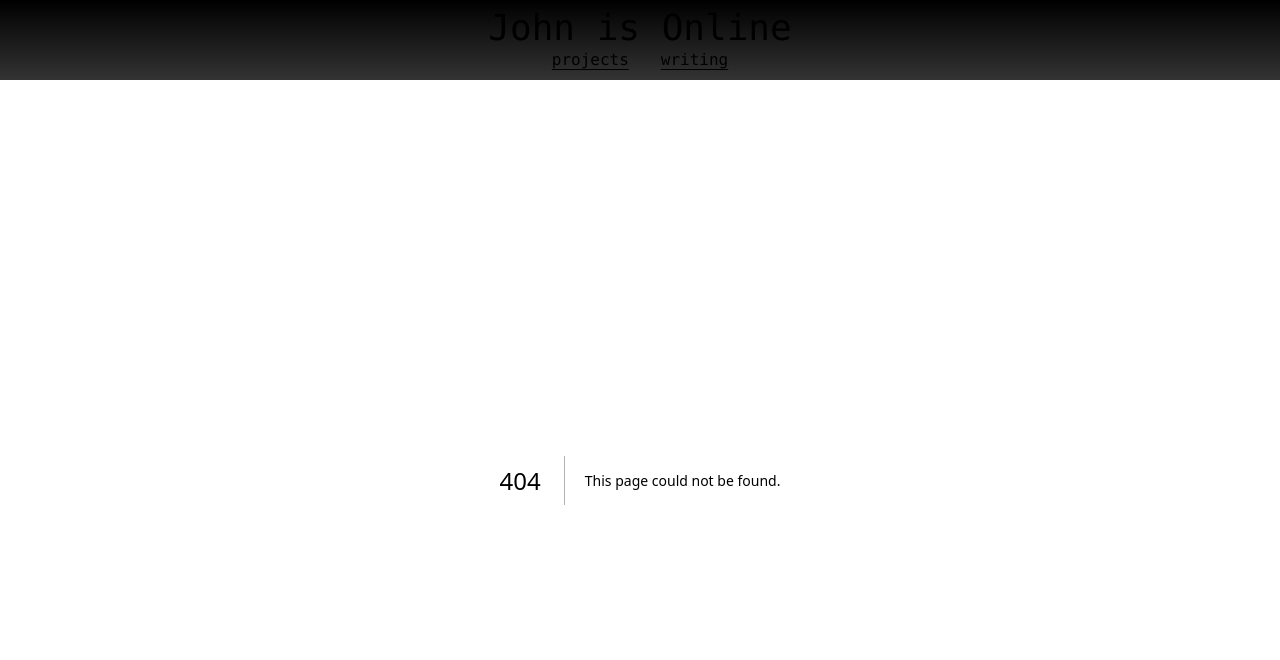
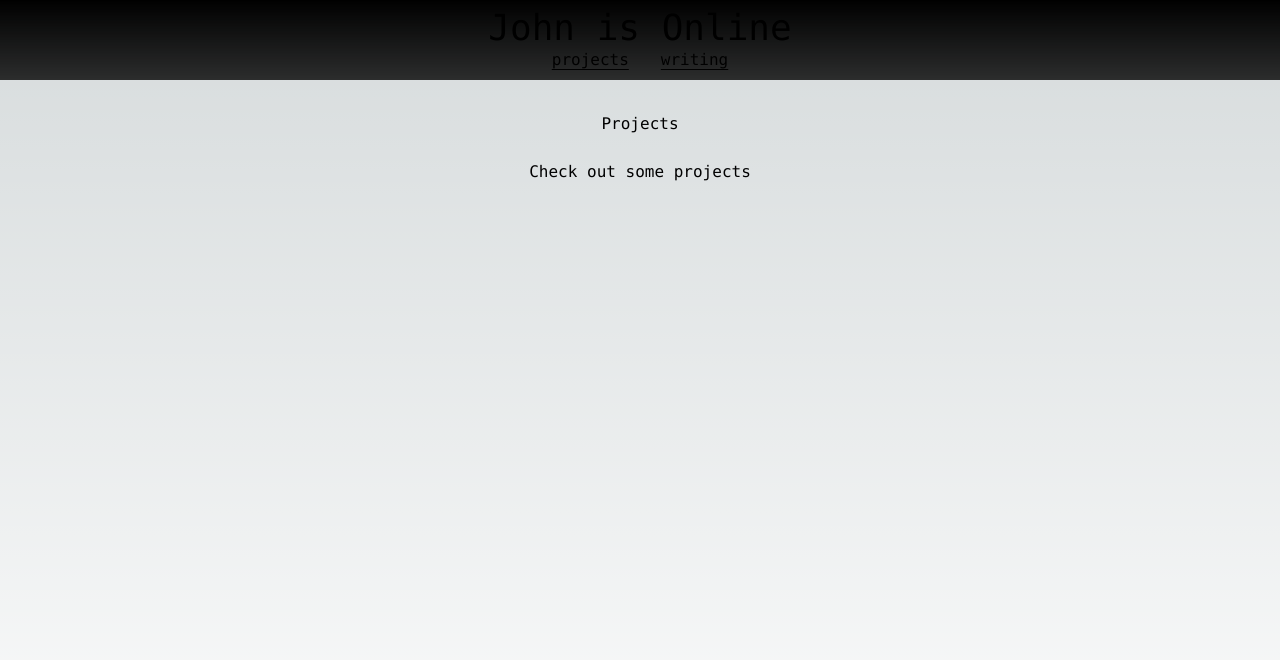
Before and after one commit to johnny2smooth/john-is-online, a Next.js app: page /projects in a window 1280 px wide. Before the commit this address had no page. Shown: the top 660 px of the page. Built offline with nearby package versions, Linux system fonts and the light colour scheme.

Commit message:
project page init

```diff
--- /dev/null
+++ b/app/projects/layout.tsx
@@ -0,0 +1,12 @@
+export default function ProjectLayout({
+  children,
+}: {
+  children: React.ReactNode;
+}) {
+  return (
+    <main className="flex min-h-screen flex-col items-center py-8 px-2 justify-start font-mono stack">
+      <h1>Projects</h1>
+      {children}
+    </main>
+  );
+}
--- /dev/null
+++ b/app/projects/page.tsx
@@ -0,0 +1,7 @@
+export default function Projects() {
+  return (
+    <>
+      <p>Check out some projects</p>
+    </>
+  );
+}
```
